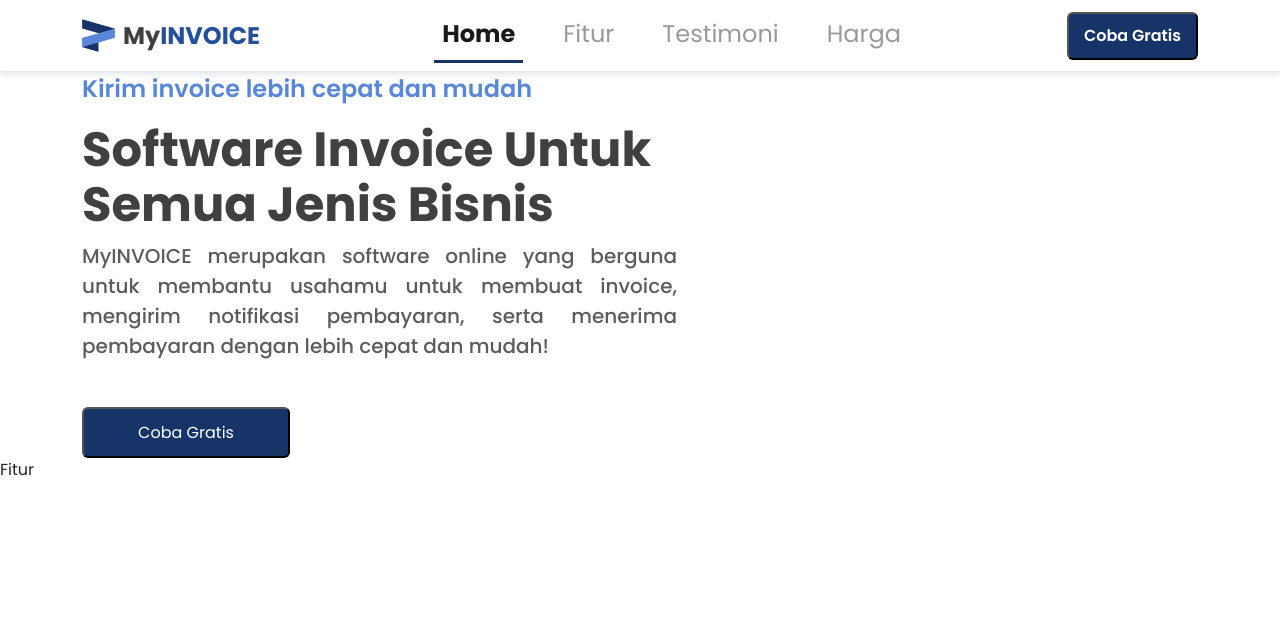
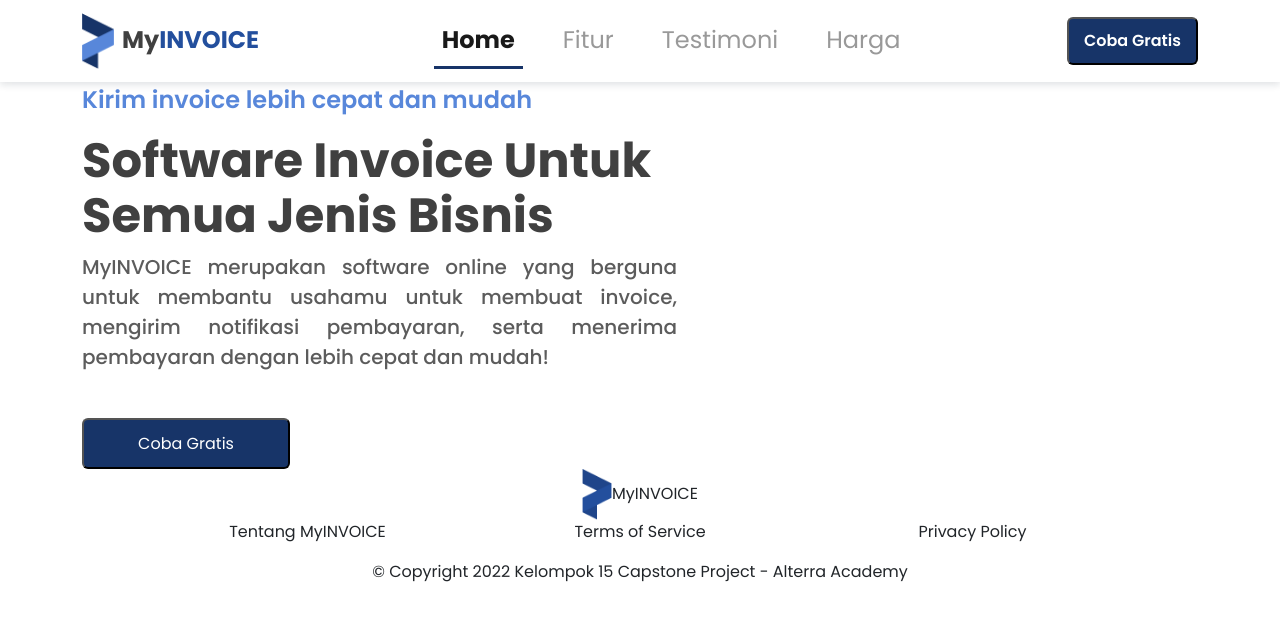
Before and after one commit to capstone-kelompok15/React-Capstone-Project, a React (Create React App) app: page / in a window 1280 px wide. Shown: the top 620 px of the page. Built offline with nearby package versions, Linux system fonts and the light colour scheme.

Commit message:
Update file folder

```diff
--- a/src/App.js
+++ b/src/App.js
@@ -2,14 +2,15 @@
 import "bootstrap/dist/css/bootstrap.min.css";
 import "bootstrap/dist/js/bootstrap.min.js";
 import "./App.css";
-import { Navbar, Home, Fitur } from "./components";
+import { Navbar, Home, Footer } from "./components";
+
 
 function App() {
   return (
     <div className="App">
       <Navbar />
       <Home />
-      <Fitur />
+      <Footer />
     </div>
   );
 }
--- a/src/components/Fitur.js
+++ /dev/null
@@ -1,9 +0,0 @@
-import React from 'react'
-
-const Fitur = () => {
-  return (
-    <div>Fitur</div>
-  )
-}
-
-export default Fitur;
--- a/src/components/Footer.js
+++ b/src/components/Footer.js
@@ -1,9 +1,46 @@
-import React from 'react'
+import React from "react";
+import Symbol1 from "../assets/image/Symbol1.png";
 
 const Footer = () => {
   return (
-    <div>Footer</div>
-  )
-}
+    <div class="container">
+      <div class="row">
+        <div class="col-12 text-center">
+          <img
+            src={Symbol1}
+            alt="Logo"
+            width="30"
+            height="30"
+            class="img-fluid"
+          />
+          My<span>INVOICE</span>
+        </div>
+      </div>
+      <div class="row text-center">
+        <div class="col-3 offset-1">
+          <p>Tentang MyINVOICE</p>
+        </div>
+        <div class="col-2 offset-1">
+          <p>Terms of Service</p>
+        </div>
+        <div class="col-3 offset-1">
+          <p>Privacy Policy</p>
+        </div>
+      </div>
+      <div class="row">
+        <div class="col-12">
+
+        </div>
+      </div>
+      <div class="row">
+        <div class="col-12 text-center">
+          <p>
+            &copy; Copyright 2022 Kelompok 15 Capstone Project - Alterra Academy
+          </p>
+        </div>
+      </div>
+    </div>
+  );
+};
 
 export default Footer;
--- a/src/components/Navbar.js
+++ b/src/components/Navbar.js
@@ -9,9 +9,9 @@
           <img
             src={Symbol}
             alt="Logo"
-            width="33"
-            height="33"
-            class="d-inline-block align-text-top me-2"
+            width="32"
+            height="32"
+            class="img-fluid me-2"
           />
           My<span class="span-invoice">INVOICE</span>
         </a>
--- a/src/components/index.js
+++ b/src/components/index.js
@@ -1,5 +1,5 @@
 import Navbar from "./Navbar";
 import Home from "./Home";
-import Fitur from "./Fitur";
+import Footer from "./Footer";
 
-export { Navbar, Home, Fitur };
+export { Navbar, Home, Footer };
```
Also changed, not shown: src/assets/image/Symbol1.png (added).
